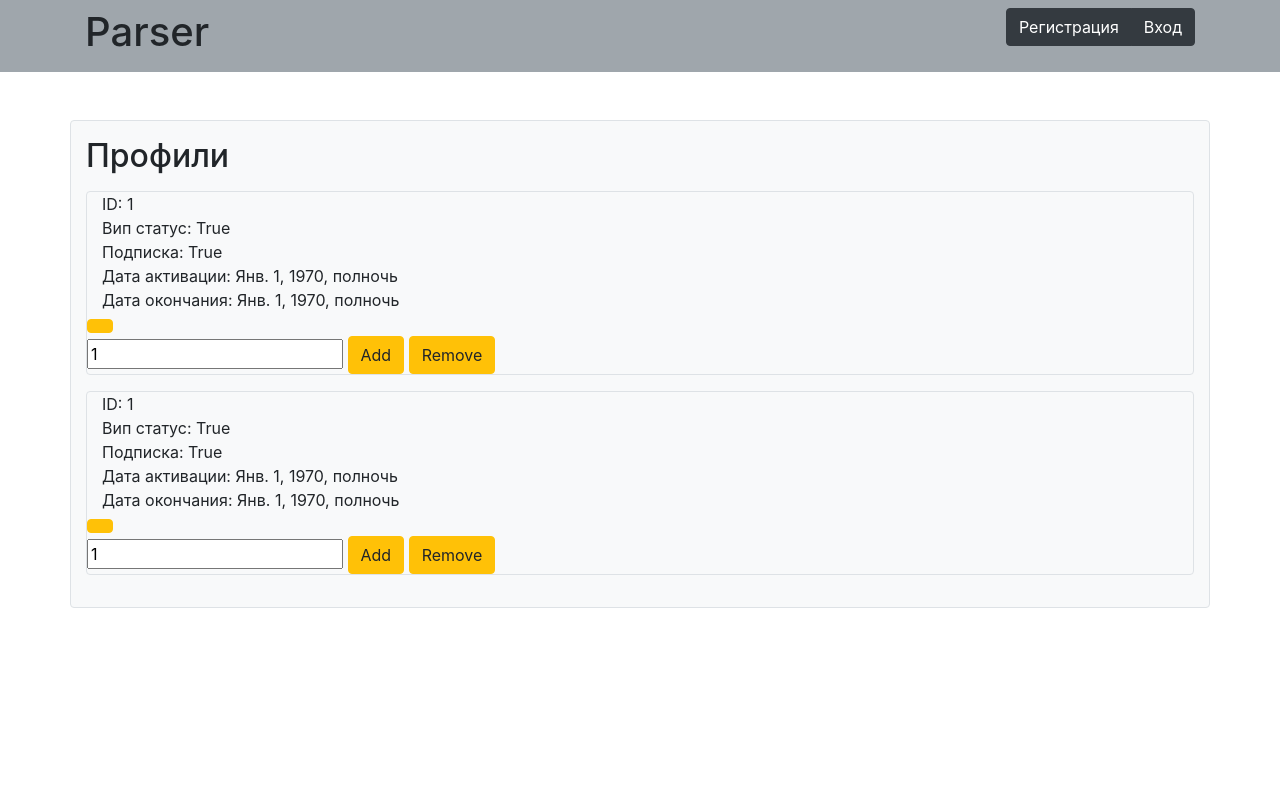
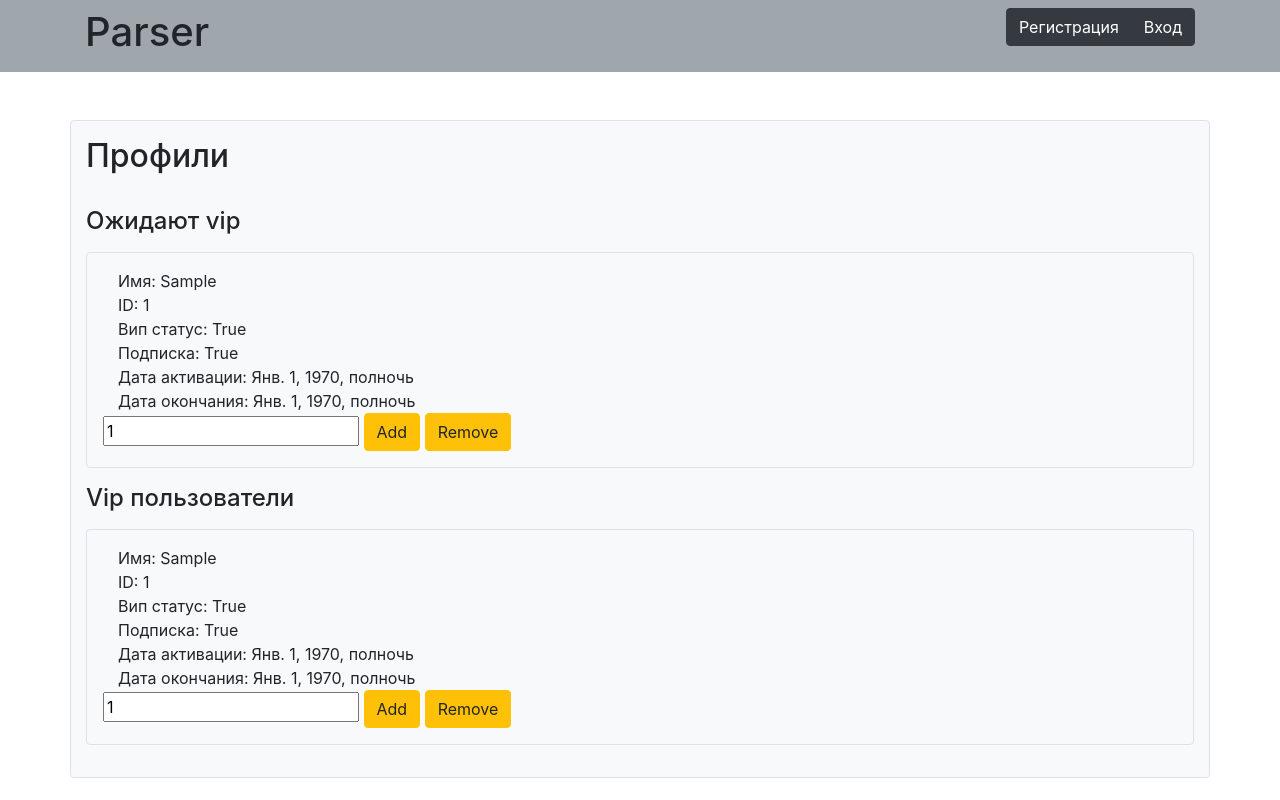
Before and after one commit to AlexanderIvanov20/TelegramBotParser, a Django app: page /auth/profiles in a window 1280 px wide. Run offline with Django 3.2, Linux system fonts and the light colour scheme; tables that the repository leaves empty hold one stand-in row (values such as "Sample post"); some libraries are stand-ins or nearby versions.

Commit message:
minor profile activation fix

```diff
--- a/users/templates/users/profiles.html
+++ b/users/templates/users/profiles.html
@@ -6,15 +6,17 @@
     {% include 'header.html' %}
     <div class="container bg-light border rounded mt-5 py-3">
         <h2>{{ title }}</h2>
+        <br>
+        <h4>Ожидают vip</h4>
         {% for profile in profiles %}
             {% if profile.need_vip %}
-                <div class="containter-fluid bg-light border rounded my-3">
+                <div class="containter-fluid bg-light border rounded my-3 p-3">
+                    <div class="col-auto">Имя: {{ profile.credentials }}</div>
                     <div class="col-auto">ID: {{ profile.id_user }}</div>
                     <div class="col-auto">Вип статус: {{ profile.vip }}</div>
                     <div class="col-auto">Подписка: {{ profile.subscription }}</div>
                     <div class="col-auto">Дата активации: {{ profile.activation_date|to_datetime }}</div>
                     <div class="col-auto">Дата окончания: {{ profile.activation_till|to_datetime }}</div>
-                    <a href="{% url 'profile_detailed' id_user=profile.id_user %}" class="btn btn-warning"></a>
                     <form action="{% url 'activate' %}" method="POST">
                         {% csrf_token %}
                         <input type="hidden" name="id_user" value="{{ profile.id_user }}">
@@ -25,16 +27,16 @@
                 </div>
             {% endif %}
         {% endfor %}
-
+        <h4>Vip пользователи</h4>
         {% for profile in profiles %}
             {% if profile.vip %}
-                <div class="containter-fluid bg-light border rounded my-3">
+                <div class="containter-fluid bg-light border rounded my-3 p-3">
+                    <div class="col-auto">Имя: {{ profile.credentials }}</div>
                     <div class="col-auto">ID: {{ profile.id_user }}</div>
                     <div class="col-auto">Вип статус: {{ profile.vip }}</div>
                     <div class="col-auto">Подписка: {{ profile.subscription }}</div>
                     <div class="col-auto">Дата активации: {{ profile.activation_date|to_datetime }}</div>
                     <div class="col-auto">Дата окончания: {{ profile.activation_till|to_datetime }}</div>
-                    <a href="{% url 'profile_detailed' id_user=profile.id_user %}" class="btn btn-warning"></a>
                     <form action="{% url 'activate' %}" method="POST">
                         {% csrf_token %}
                         <input type="hidden" name="id_user" value="{{ profile.id_user }}">
--- a/users/views.py
+++ b/users/views.py
@@ -146,11 +146,15 @@ class Activate(View):
                 profile.vip = False
                 profile.need_vip = False
             else:
-                messages.error('Error has occured')
+                messages.error(request, 'Error has occured')
                 return redirect('profiles')
             profile.save()
         else:
-            messages.error('Error has occured')
+            messages.error(request, 'Error has occured')
             return redirect('profiles')
-
+        messages.success(request, 'Пользователю {}({}) начислено {} месяц(ев) vip'.format(
+            profile.credentials,
+            profile.id_user,
+            data.get('amount')
+        ))
         return redirect('profiles')
```
